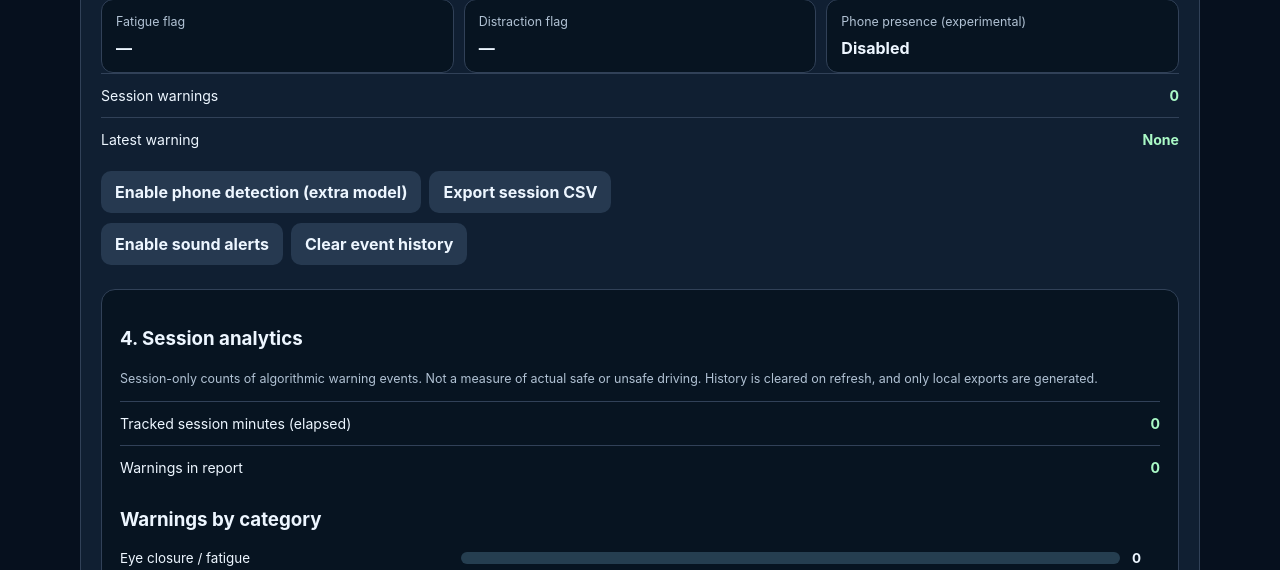
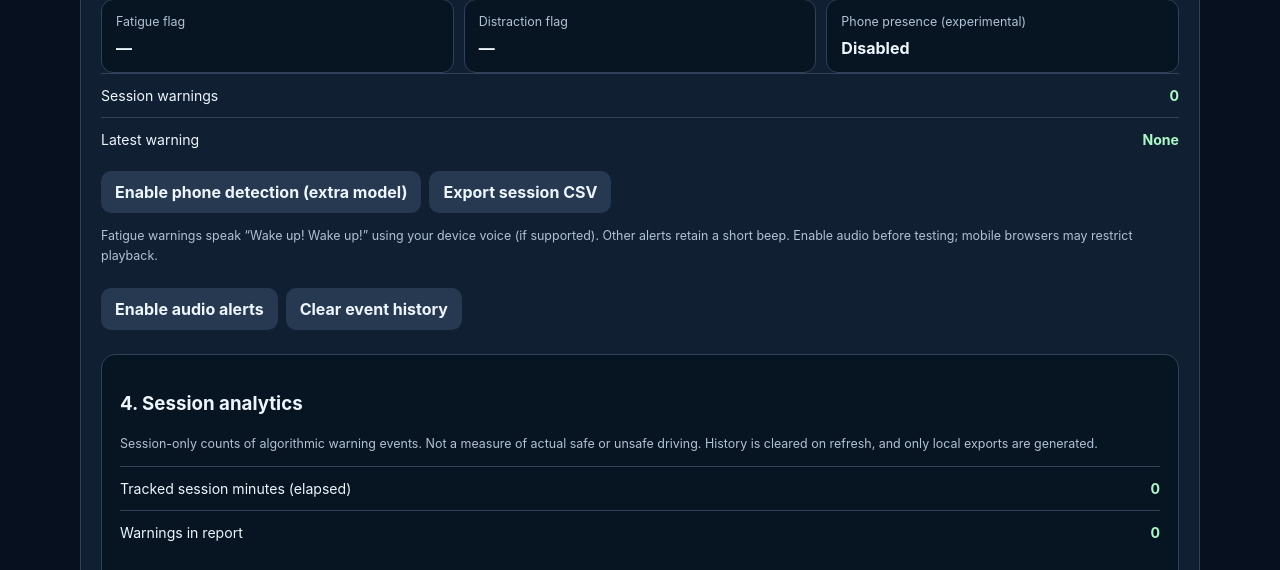
Before and after one commit to arianharashchi-lang/FacialEmotionAI, a FastAPI app: page /driver in a window 1280 px wide. Shown: the part 1650-2220 px from the top of the page. Run offline with FastAPI, Linux system fonts and the light colour scheme; some libraries are stand-ins or nearby versions.

Commit message:
Speak Wake up for fatigue warnings instead of beeps
* Use spoken Wake up voice for fatigue warning with beep fallback

* Use spoken Wake up voice for fatigue warning with beep fallback

```diff
--- a/webapp/static/driver.js
+++ b/webapp/static/driver.js
@@ -127,7 +127,7 @@ function showEyeSignal(signal,closed){
  setText("distractionState",signal.distraction?"Warning":"No prolonged head turn");
  setText("monitorState",signal.fatigue||signal.distraction?"Attention required":"Monitoring");
  if(signal.fatigue&&!previousFatigue&&shouldWarn("fatigue",performance.now())){
-  recordEvent("fatigue",signal.elevatedClosure?"Elevated eye closure over observed window":"Prolonged eye closure");alertSound();
+  recordEvent("fatigue",signal.elevatedClosure?"Elevated eye closure over observed window":"Prolonged eye closure");alertWakeUp();
  }
  if(signal.distraction&&!previousDistraction&&shouldWarn("head",performance.now())){recordEvent("head","Prolonged head turn");alertSound();}
  if(signal.prolongedYawn&&!previousYawn&&shouldWarn("yawn",performance.now())){recordEvent("yawn","Possible yawn");}
@@ -190,6 +190,21 @@ function logEvent(message,type="system"){
  const list=$("eventHistory");list.replaceChildren();
  for(const item of alertHistory){const li=document.createElement("li");li.textContent=item.time+" — "+item.message;list.appendChild(li);}
  if(!alertHistory.length){const li=document.createElement("li");li.textContent="No alerts yet.";list.appendChild(li);}
+}
+function alertWakeUp(){
+ if(!soundEnabled)return;
+ // Use the device's built-in speech engine, with no audio files or network calls.
+ if(!("speechSynthesis" in window)||typeof window.SpeechSynthesisUtterance!=="function"){
+  alertSound();setStatus("Speech unavailable on this browser; playing fallback beep.");return;
+ }
+ try{
+  const speech=window.speechSynthesis;
+  speech.cancel(); // Avoid queued or overlapping wake-up messages.
+  const message=new window.SpeechSynthesisUtterance("Wake up! Wake up!");
+  message.lang="en-US";message.rate=1.05;message.volume=1;
+  message.onerror=()=>setStatus("Wake-up voice could not play. Check browser speech and phone volume.");
+  speech.speak(message);
+ }catch(e){alertSound();setStatus("Speech unavailable: "+e.message);}
 }
 function alertSound(){
  if(!soundEnabled||Date.now()-lastSoundAt<5000)return;
@@ -308,7 +323,7 @@ async function start(){
  }catch(e){stop();setStatus("Could not start: "+e.message);diagnostic("Camera/model error — see status below");
  }finally{startingCamera=false;$("cameraStart").disabled=!!stream;}
 }
-function stop(){clearEyeCalibration();clearInterval(timer);timer=null;clearInterval(eyeTimer);eyeTimer=null;lastFastEyeAt=null;eyeSamples=0;setText("eyeSampleState","0");resetGaze();phoneSeenSince=null;phoneAlertActive=false;if(stream){stream.getTracks().forEach(t=>t.stop());stream=null;}video.srcObject=null;setText("cameraMessage","Camera off");setText("cameraDetails","—");$("cameraStart").disabled=false;resetDiagnostics();$("enroll").disabled=true;$("verify").disabled=true;monitoring(null);setText("monitorState","Inactive");}
+function stop(){if("speechSynthesis" in window)window.speechSynthesis.cancel();clearEyeCalibration();clearInterval(timer);timer=null;clearInterval(eyeTimer);eyeTimer=null;lastFastEyeAt=null;eyeSamples=0;setText("eyeSampleState","0");resetGaze();phoneSeenSince=null;phoneAlertActive=false;if(stream){stream.getTracks().forEach(t=>t.stop());stream=null;}video.srcObject=null;setText("cameraMessage","Camera off");setText("cameraDetails","—");$("cameraStart").disabled=false;resetDiagnostics();$("enroll").disabled=true;$("verify").disabled=true;monitoring(null);setText("monitorState","Inactive");}
 async function enroll(){
  const pin=$("pin").value;
  if(!stream){setText("enrollStatus","Start camera first.");return;}
@@ -338,7 +353,8 @@ $("enroll").addEventListener("click",enroll);$("verify").addEventListener("click
 $("resetIgnition").addEventListener("click",()=>{virtualIgnition=false;setText("ignition","LOCKED");setText("identity","Not checked");});
 $("audioToggle").addEventListener("click",()=>{
  soundEnabled=!soundEnabled;
- $("audioToggle").textContent=soundEnabled?"Disable sound alerts":"Enable sound alerts";
+ $("audioToggle").textContent=soundEnabled?"Disable audio alerts":"Enable audio alerts";
+  if(!soundEnabled&&"speechSynthesis" in window)window.speechSynthesis.cancel();
  if(soundEnabled){try{audioContext=audioContext||new (window.AudioContext||window.webkitAudioContext)();audioContext.resume();}catch(e){soundEnabled=false;setStatus("Audio unavailable: "+e.message);}}
 });
 $("resetEvents").addEventListener("click",()=>{alertHistory.length=0;sessionAnalyticsEvents.length=0;renderAnalytics();Object.keys(eventCounts).forEach(k=>eventCounts[k]=0);setText("eventCount","0");setText("lastEvent","None");metrics.reset();clearEyeCalibration();Object.keys(lastWarningAt).forEach(k=>delete lastWarningAt[k]);setText("blinkState","0");setText("closureDurationState","0.0 s");setText("perclosState","Collecting data");resetGaze();logEvent("Session counters reset");});
--- a/webapp/templates/driver.html
+++ b/webapp/templates/driver.html
@@ -23,7 +23,7 @@
 <div class="tile"><span>Phone presence (experimental)</span><strong id="phoneState">Disabled</strong></div>
 </div><div class="metric"><span>Session warnings</span><strong id="eventCount">0</strong></div><div class="metric"><span>Latest warning</span><strong id="lastEvent">None</strong></div>
 <div class="camera-actions"><button id="phoneEnable" class="secondary" type="button">Enable phone detection (extra model)</button><button id="downloadEvents" class="secondary" type="button">Export session CSV</button></div>
-<div class="camera-actions"><button id="audioToggle" class="secondary" type="button">Enable sound alerts</button><button id="resetEvents" class="secondary" type="button">Clear event history</button></div><div class="analytics"><h3>4. Session analytics</h3>
+<p class="help">Fatigue warnings speak “Wake up! Wake up!” using your device voice (if supported). Other alerts retain a short beep. Enable audio before testing; mobile browsers may restrict playback.</p><div class="camera-actions"><button id="audioToggle" class="secondary" type="button">Enable audio alerts</button><button id="resetEvents" class="secondary" type="button">Clear event history</button></div><div class="analytics"><h3>4. Session analytics</h3>
 <p class="help">Session-only counts of algorithmic warning events. Not a measure of actual safe or unsafe driving. History is cleared on refresh, and only local exports are generated.</p>
 <div class="metric"><span>Tracked session minutes (elapsed)</span><strong id="sessionMinutes">0</strong></div>
 <div class="metric"><span>Warnings in report</span><strong id="analyticsTotal">0</strong></div>
```
